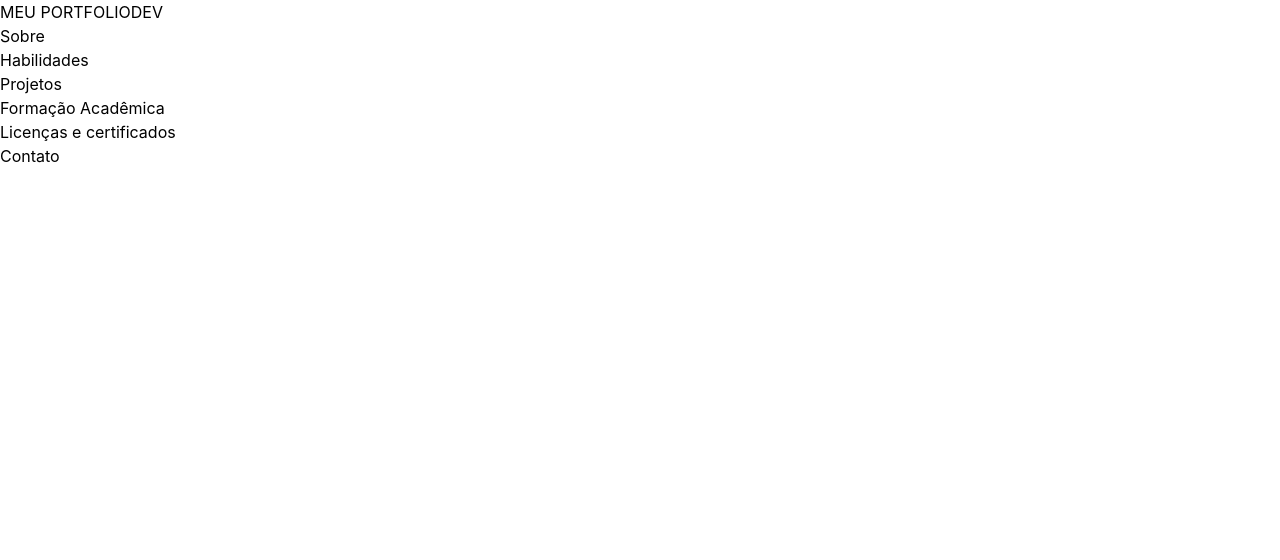
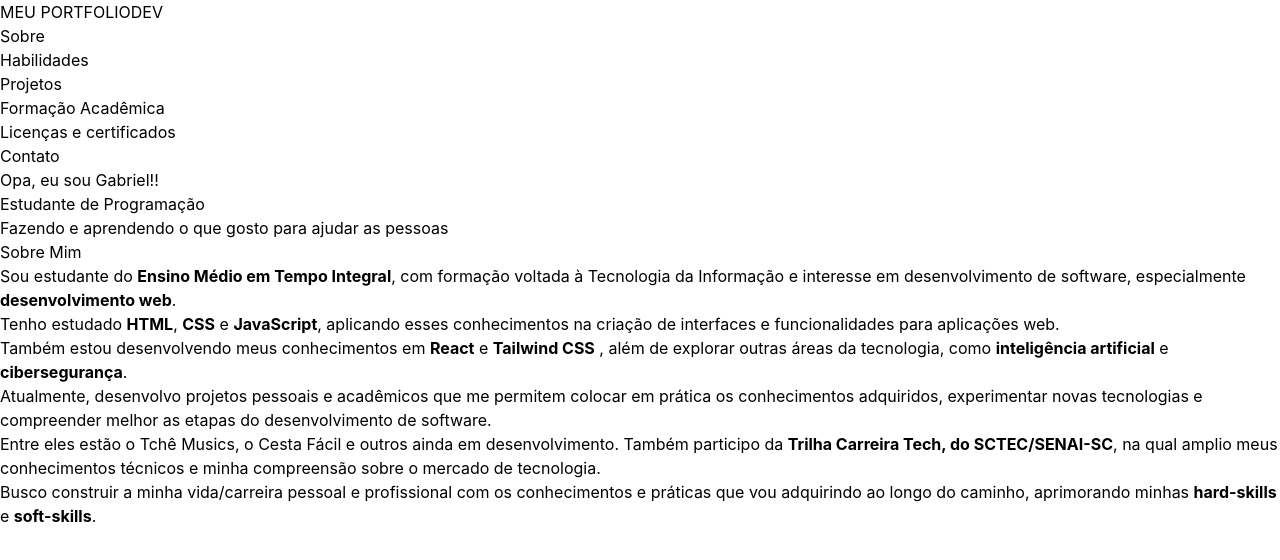
Before and after one commit to PasteldeSazon/site, a website: page pages/index.html in a window 1280 px wide. Drawn offline with Linux system fonts and the light colour scheme.

Commit message:
feat: adiciona introdução e seção "sobre mim"

```diff
--- a/pages/index.html
+++ b/pages/index.html
@@ -23,6 +23,40 @@
           </ul>
         </nav>
       </header>
+       <div>
+        <p>Opa, eu sou Gabriel!!</p>
+        <p>Estudante de Programação</p>
+        <p>Fazendo e aprendendo o que gosto para ajudar as pessoas</p>
+      </div>
+      <section id="sobre">
+        <h2>Sobre Mim</h2>
+        <p>
+          Sou estudante do <b>Ensino Médio em Tempo Integral</b>, com formação voltada
+          à Tecnologia da Informação e interesse em desenvolvimento de software,
+          especialmente <b>desenvolvimento web</b>.
+          <br />
+          Tenho estudado <b>HTML</b>, <b>CSS</b> e <b>JavaScript</b>, aplicando esses conhecimentos
+          na criação de interfaces e funcionalidades para aplicações web.
+          <br />
+          Também estou desenvolvendo meus conhecimentos em <b>React</b> e <b>Tailwind CSS</b> ,
+          além de explorar outras áreas da tecnologia, como <b>inteligência artificial</b>
+           e <b>cibersegurança</b>.
+           <br />
+          Atualmente, desenvolvo projetos pessoais e acadêmicos que me permitem
+          colocar em prática os conhecimentos adquiridos, experimentar novas
+          tecnologias e compreender melhor as etapas do desenvolvimento de
+          software.
+          <br />
+          Entre eles estão o Tchê Musics, o Cesta Fácil e outros ainda em
+          desenvolvimento. Também participo da <b>Trilha Carreira Tech, do
+          SCTEC/SENAI-SC</b>, na qual amplio meus conhecimentos técnicos e minha
+          compreensão sobre o mercado de tecnologia.
+          <br />
+          Busco construir a minha vida/carreira pessoal e profissional com os
+          conhecimentos e práticas que vou adquirindo ao longo do caminho,
+          aprimorando minhas <b>hard-skills</b> e <b>soft-skills</b>.
+        </p>
+      </section>
     </main>
 
     <script src="../assets/scripts/script.js"></script>
```
